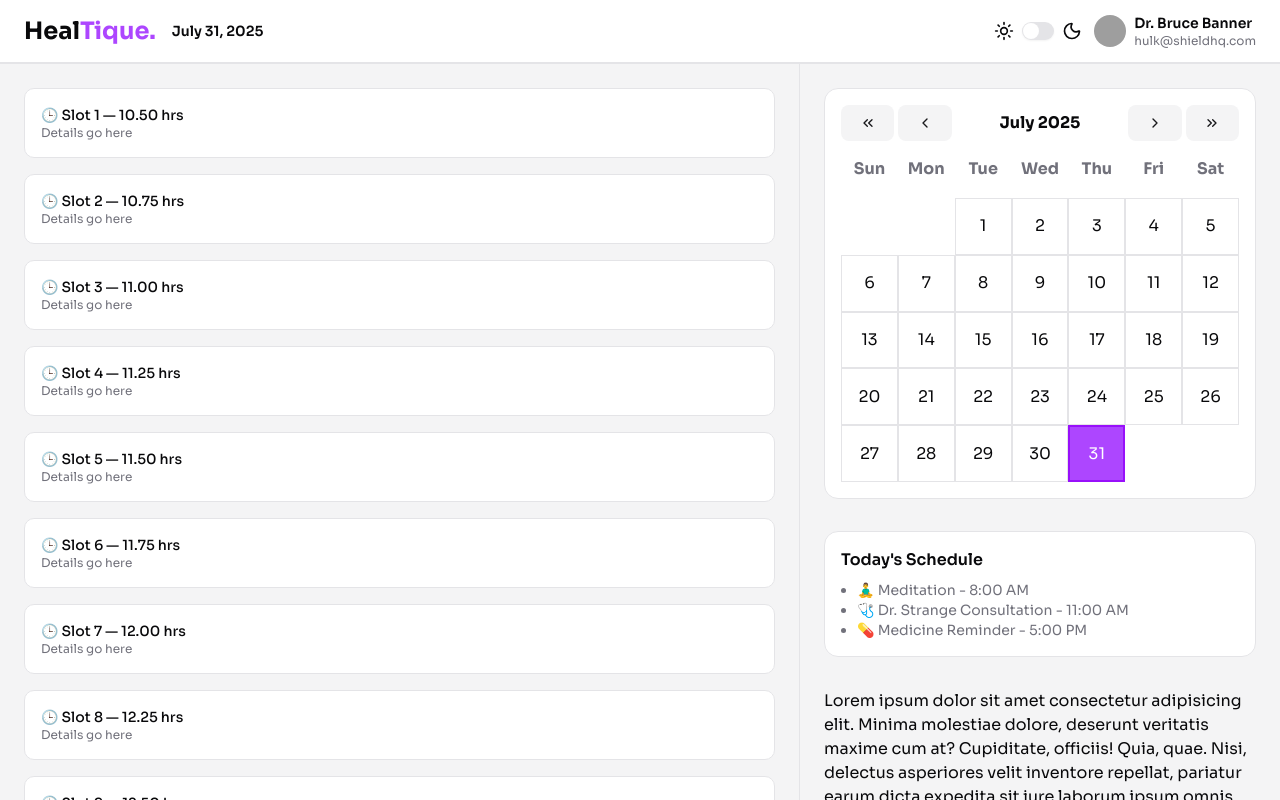
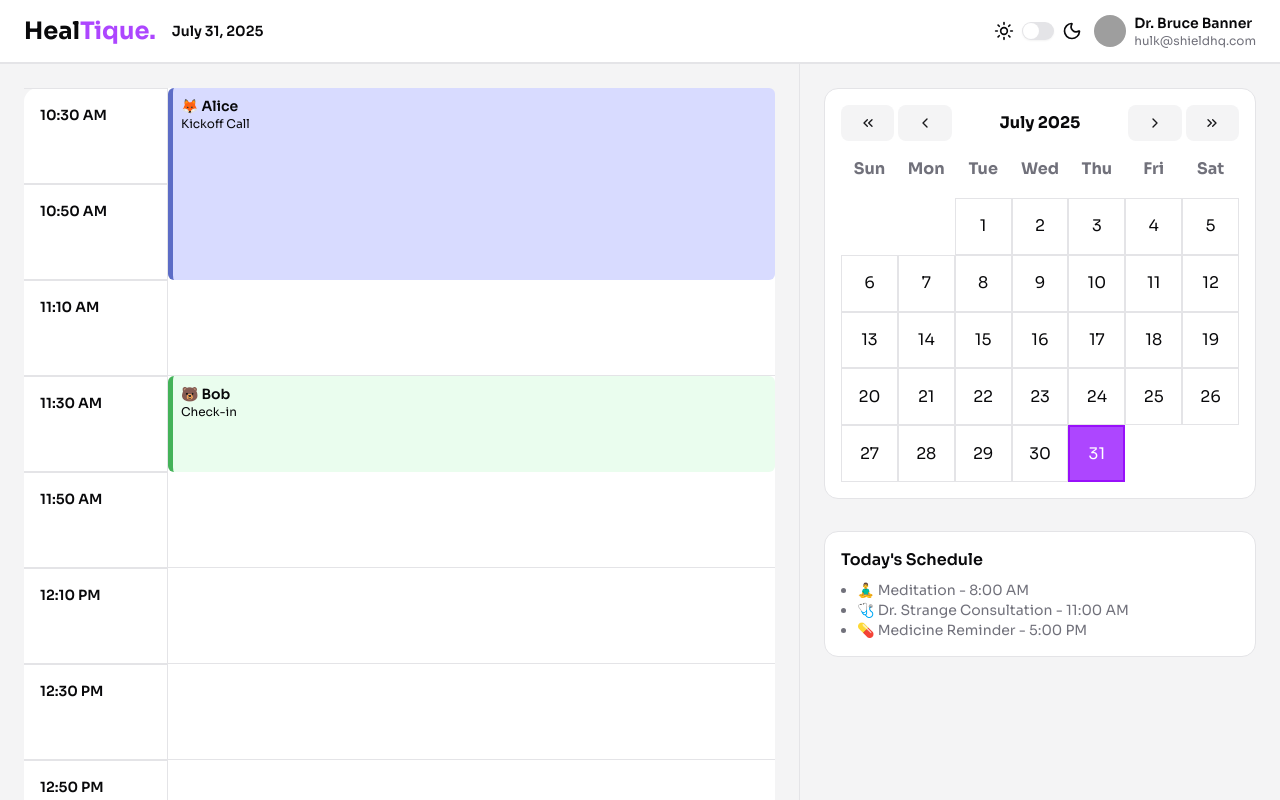
Before and after one commit to vipul-vaishnav/healtique, a Next.js app: page / in a window 1280 px wide. Built offline with nearby package versions, Linux system fonts and the light colour scheme; grey boxes are pictures that could not be loaded.

Commit message:
ADD: slots ui

```diff
--- a/src/app/page.tsx
+++ b/src/app/page.tsx
@@ -2,6 +2,7 @@
 
 import Calendar from '@/components/calendar/calendar'
 import Header from '@/components/header'
+import SlotsView from '@/components/slots/slots-view'
 import { ScrollArea } from '@/components/ui/scroll-area'
 import { useTheme } from '@/hooks/use-theme'
 import React, { useMemo, useState } from 'react'
@@ -37,14 +38,7 @@ export default function Home() {
       <section className="grid grid-cols-[1fr_480px] bg-muted">
         <ScrollArea className="border-r h-[calc(100dvh-64px)]">
           <div className="p-6 space-y-4">
-            {[...Array(27)].map((_, i) => (
-              <div key={i} className="border rounded-lg p-4 bg-background transition">
-                <p className="text-sm font-medium">
-                  🕒 Slot {i + 1} — {(10.5 + i * 0.25).toFixed(2)} hrs
-                </p>
-                <p className="text-muted-foreground text-xs">Details go here</p>
-              </div>
-            ))}
+            <SlotsView />
           </div>
         </ScrollArea>
         <ScrollArea className="h-[calc(100dvh-64px)]">
@@ -60,17 +54,6 @@ export default function Home() {
                 <li>💊 Medicine Reminder - 5:00 PM</li>
               </ul>
             </div>
-            <div>
-              Lorem ipsum dolor sit amet consectetur adipisicing elit. Minima molestiae dolore,
-              deserunt veritatis maxime cum at? Cupiditate, officiis! Quia, quae. Nisi, delectus
-              asperiores velit inventore repellat, pariatur earum dicta expedita sit iure laborum
-              ipsum omnis autem cupiditate ut vitae ad sequi commodi quod assumenda quo. Tenetur
-              numquam vel mollitia. Eaque omnis vel dolore unde itaque ut aut. Nam, debitis minima
-              mollitia non quisquam repellat illum aut magnam pariatur, ad veritatis a voluptatibus
-              tempore? Officia, similique enim sit dolore velit quia nulla nesciunt architecto
-              aperiam modi, commodi unde ipsam dolorem temporibus magni. Repudiandae tempore
-              distinctio dolorem ducimus recusandae? Earum, ducimus accusamus!
-            </div>
           </div>
         </ScrollArea>
       </section>
--- a/src/components/calendar/date-cell.tsx
+++ b/src/components/calendar/date-cell.tsx
@@ -12,9 +12,9 @@ const DateCell: React.FC<DateCellProps> = (props) => {
   return (
     <button
       onClick={handleDateClick}
-      className={`aspect-square border flex items-center justify-center hover:bg-accent transition-all duration-300 ${
+      className={`aspect-square border flex items-center justify-center hover:bg-border transition-all duration-300 ${
         isSelected && 'border-purple-600 text-white bg-chart-4 hover:bg-chart-4'
-      } ${isToday && 'border-2 border-black'}`}
+      } ${isToday && 'border-2 bg-border'}`}
     >
       {children}
     </button>
--- /dev/null
+++ b/src/components/slots/slot-view-header.tsx
@@ -0,0 +1,14 @@
+import React from 'react'
+
+type SlotViewHeaderProps = {
+  dummy?: string
+}
+
+const SlotViewHeader: React.FC<SlotViewHeaderProps> = () => {
+  return (
+    <div className="bg-background text-foreground rounded-xl p-4">
+      <h6 className="font-bold">Time</h6>
+    </div>
+  )
+}
+export default SlotViewHeader
--- /dev/null
+++ b/src/components/slots/slots-view.tsx
@@ -0,0 +1,312 @@
+// import React from 'react'
+// import SlotViewHeader from './slot-view-header'
+
+// type SlotsViewProps = {
+//   dummy?: boolean
+// }
+
+// type TimeSlot = {
+//   startTime: number // in minutes from midnight (00:00 AM)
+//   endTime: number
+//   label: string // e.g. "10:30 AM"
+// }
+
+// type Booking = {
+//   type: 'onboarding' | 'followup'
+//   startTime: number // minutes from midnight
+//   duration: number // in minutes
+//   clientName: string
+//   emoji: string
+//   label: string
+// }
+
+// const dummyBookings: Booking[] = [
+//   {
+//     type: 'onboarding',
+//     startTime: 630, // 10:30 AM
+//     duration: 40,
+//     clientName: 'Alice',
+//     emoji: '🦊',
+//     label: 'Kickoff Call'
+//   },
+//   {
+//     type: 'followup',
+//     startTime: 690, // 11:30 AM
+//     duration: 20,
+//     clientName: 'Bob',
+//     emoji: '🐻',
+//     label: 'Check-in'
+//   },
+//   {
+//     type: 'followup',
+//     startTime: 810, // 1:30 PM
+//     duration: 20,
+//     clientName: 'Charlie',
+//     emoji: '🦁',
+//     label: 'Status Update'
+//   },
+//   {
+//     type: 'onboarding',
+//     startTime: 870, // 2:30 PM
+//     duration: 40,
+//     clientName: 'Diana',
+//     emoji: '🦄',
+//     label: 'Onboarding'
+//   },
+//   {
+//     type: 'followup',
+//     startTime: 1050, // 5:30 PM
+//     duration: 20,
+//     clientName: 'Eve',
+//     emoji: '🐱',
+//     label: 'Follow-up'
+//   },
+//   {
+//     type: 'followup',
+//     startTime: 1110, // 6:30 PM
+//     duration: 20,
+//     clientName: 'Frank',
+//     emoji: '🦉',
+//     label: 'Feedback'
+//   }
+// ]
+
+// const getTotalSlots = () => {
+//   const start = 10 * 60 + 30 //10:30am
+//   const end = (12 + 7) * 60 + 30 // 7:30pm
+//   const slotWidth = 20
+//   return (end - start) / slotWidth
+// }
+
+// const getLabel = (startTime: number): string => {
+//   const hours = Math.floor(startTime / 60)
+//   const minutes = startTime % 60
+//   const period = hours >= 12 ? 'PM' : 'AM'
+//   const displayHour = hours % 12 === 0 ? 12 : hours % 12
+//   const paddedMinutes = minutes.toString().padStart(2, '0')
+//   return `${displayHour}:${paddedMinutes} ${period}`
+// }
+
+// const generateSlotsObjArray = () => {
+//   const slots: Array<TimeSlot> = []
+//   const start = 10 * 60 + 30
+//   const slotDuration = 20
+//   for (let i = 0; i < getTotalSlots(); i++) {
+//     const startTime = start + i * slotDuration
+//     const endTime = startTime + slotDuration
+//     const label = getLabel(startTime)
+//     slots.push({
+//       startTime,
+//       endTime,
+//       label
+//     })
+//   }
+//   return slots
+// }
+
+// const SlotsView: React.FC<SlotsViewProps> = () => {
+//   return (
+//     <section className="space-y-8">
+//       {/* <SlotViewHeader /> */}
+//       <div className="bg-background rounded-xl grid grid-cols-[144px_1fr]">
+//         <div>
+//           {generateSlotsObjArray().map((slot, idx) => {
+//             return (
+//               <div key={`${idx}-slot`} className="h-24 p-4 w-36 border-b border-r border-t">
+//                 <p className="text-sm font-semibold">{slot.label}</p>
+//               </div>
+//             )
+//           })}
+//         </div>
+//         <div>
+//           {generateSlotsObjArray().map((slot, idx) => {
+//             return (
+//               <div key={idx} className="h-24 p-4 border-b">
+//                 {idx % 2 === 0 ? (
+//                   <div className="h-full bg-[#D8DBFF] border-l-5 border-[#5C6CC6] dark:bg-[#394069]/80 dark:backdrop-blur-3xl dark:text-[#dfe2ff] rounded-sm text-sm font-normal p-2">
+//                     Lorem ipsum dolor sit amet consectetur adipisicing elit. Animi, iste.
+//                   </div>
+//                 ) : (
+//                   <div className="h-full bg-[#EAFDEE] rounded-sm border-l-5 border-[#44B259] dark:bg-[#266030]/80 dark:backdrop-blur-3xl dark:text-[#EAFDEE] text-sm font-normal p-2">
+//                     Lorem ipsum dolor sit amet consectetur adipisicing elit. Animi, iste.
+//                   </div>
+//                 )}
+//               </div>
+//             )
+//           })}
+//         </div>
+//       </div>
+//     </section>
+//   )
+// }
+
+// export default SlotsView
+
+import React from 'react'
+import SlotViewHeader from './slot-view-header'
+
+type SlotsViewProps = {
+  dummy?: boolean
+}
+
+type TimeSlot = {
+  startTime: number // in minutes from midnight (00:00 AM)
+  endTime: number
+  label: string // e.g. "10:30 AM"
+}
+
+type Booking = {
+  type: 'onboarding' | 'followup'
+  startTime: number // minutes from midnight
+  duration: number // in minutes
+  clientName: string
+  emoji: string
+  label: string
+}
+
+const dummyBookings: Booking[] = [
+  {
+    type: 'onboarding',
+    startTime: 630, // 10:30 AM
+    duration: 40,
+    clientName: 'Alice',
+    emoji: '🦊',
+    label: 'Kickoff Call'
+  },
+  {
+    type: 'followup',
+    startTime: 690, // 11:30 AM
+    duration: 20,
+    clientName: 'Bob',
+    emoji: '🐻',
+    label: 'Check-in'
+  },
+  {
+    type: 'followup',
+    startTime: 810, // 1:30 PM
+    duration: 20,
+    clientName: 'Charlie',
+    emoji: '🦁',
+    label: 'Status Update'
+  },
+  {
+    type: 'onboarding',
+    startTime: 870, // 2:30 PM
+    duration: 40,
+    clientName: 'Diana',
+    emoji: '🦄',
+    label: 'Onboarding'
+  },
+  {
+    type: 'followup',
+    startTime: 1050, // 5:30 PM
+    duration: 20,
+    clientName: 'Eve',
+    emoji: '🐱',
+    label: 'Follow-up'
+  },
+  {
+    type: 'followup',
+    startTime: 1110, // 6:30 PM
+    duration: 20,
+    clientName: 'Frank',
+    emoji: '🦉',
+    label: 'Feedback'
+  }
+]
+
+const getTotalSlots = () => {
+  const start = 10 * 60 + 30 //10:30am
+  const end = (12 + 7) * 60 + 30 // 7:30pm
+  const slotWidth = 20
+  return (end - start) / slotWidth
+}
+
+const getLabel = (startTime: number): string => {
+  const hours = Math.floor(startTime / 60)
+  const minutes = startTime % 60
+  const period = hours >= 12 ? 'PM' : 'AM'
+  const displayHour = hours % 12 === 0 ? 12 : hours % 12
+  const paddedMinutes = minutes.toString().padStart(2, '0')
+  return `${displayHour}:${paddedMinutes} ${period}`
+}
+
+const generateSlotsObjArray = () => {
+  const slots: Array<TimeSlot> = []
+  const start = 10 * 60 + 30
+  const slotDuration = 20
+  for (let i = 0; i < getTotalSlots(); i++) {
+    const startTime = start + i * slotDuration
+    const endTime = startTime + slotDuration
+    const label = getLabel(startTime)
+    slots.push({
+      startTime,
+      endTime,
+      label
+    })
+  }
+  return slots
+}
+
+const SlotsView: React.FC<SlotsViewProps> = () => {
+  const slots = generateSlotsObjArray()
+  let skip = 0
+
+  return (
+    <section className="space-y-8">
+      <div className="bg-background rounded-xl grid grid-cols-[144px_1fr]">
+        {/* Time Labels */}
+        <div>
+          {slots.map((slot, idx) => (
+            <div key={`${idx}-slot`} className="h-24 p-4 w-36 border-b border-r border-t">
+              <p className="text-sm font-semibold">{slot.label}</p>
+            </div>
+          ))}
+        </div>
+
+        {/* Bookings */}
+        <div>
+          {slots.map((slot, idx) => {
+            if (skip > 0) {
+              skip--
+              return null
+            }
+
+            const booking = dummyBookings.find((b) => b.startTime === slot.startTime)
+
+            if (booking) {
+              const slotCount = booking.duration / 20
+              skip = slotCount - 1
+
+              const bg =
+                booking.type === 'onboarding'
+                  ? 'bg-[#D8DBFF] dark:bg-[#394069]/80'
+                  : 'bg-[#EAFDEE] dark:bg-[#266030]/80'
+              const border =
+                booking.type === 'onboarding'
+                  ? 'border-l-5 border-[#5C6CC6]'
+                  : 'border-l-5 border-[#44B259]'
+
+              return (
+                <div
+                  key={idx}
+                  className={`p-2 rounded-sm text-sm font-normal text-foreground ${bg} ${border} dark:backdrop-blur-3xl`}
+                  style={{ height: `${slotCount * 6}rem` }} // each slot is 6rem
+                >
+                  <p className="text-sm font-semibold">
+                    {booking.emoji} {booking.clientName}
+                  </p>
+                  <p className="text-xs">{booking.label}</p>
+                </div>
+              )
+            }
+
+            return <div key={idx} className="h-24 p-4 border-b" />
+          })}
+        </div>
+      </div>
+    </section>
+  )
+}
+
+export default SlotsView
```
